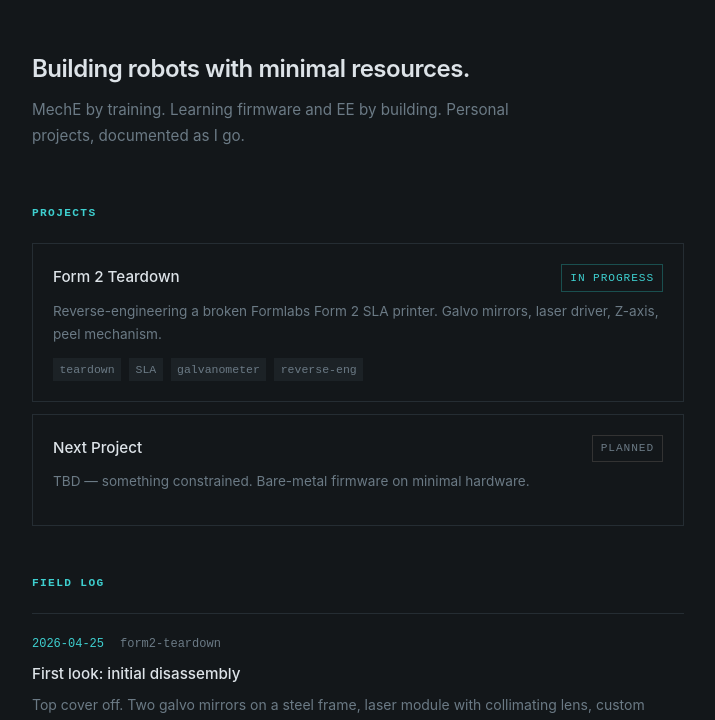
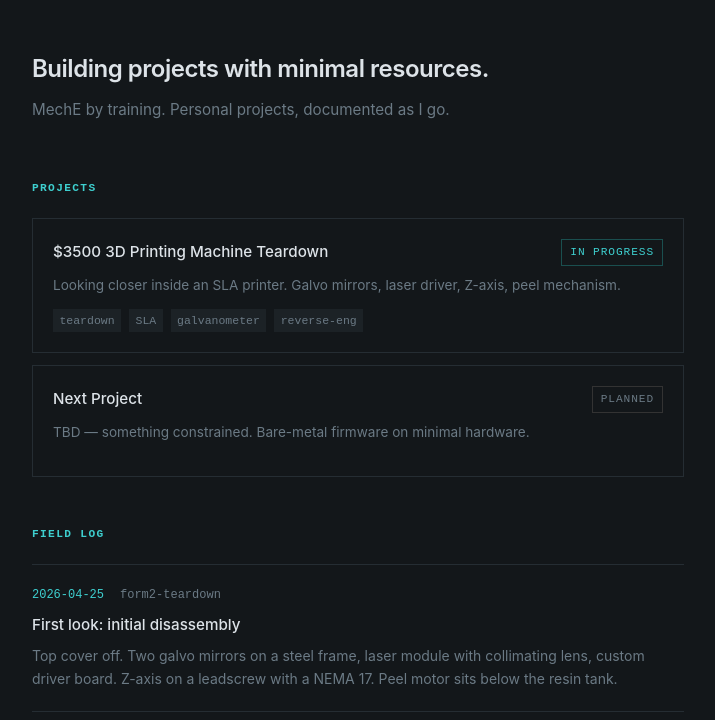
Before and after one commit to eigeneddie/hacks_and_arts, a plain HTML site: page index.html in a window 1280 px wide. Shown: the part 67-787 px from the top of the page, without its empty margins (282-997 px from the left). Drawn offline with Linux system fonts and the light colour scheme.

Commit message:
little fix

```diff
--- a/index.html
+++ b/index.html
@@ -44,10 +44,10 @@
   <section class="hero">
     <!-- The intro section at the top of the page -->
 
-    <h1>Building robots with minimal resources.</h1>
+    <h1>Building projects with minimal resources.</h1>
     <!-- h1 = the most important heading on the page. Only use one per page -->
 
-    <p>MechE by training. Learning firmware and EE by building. Personal projects, documented as I go.</p>
+    <p>MechE by training. Personal projects, documented as I go.</p>
     <!-- <p> = paragraph. Plain body text -->
   </section>
 
@@ -62,12 +62,12 @@
 
       <div class="project-top">
         <!-- Row inside the card: project name on the left, status badge on the right -->
-        <span class="project-name">Form 2 Teardown</span>
+        <span class="project-name">$3500 3D Printing Machine Teardown</span>
         <span class="project-status">IN PROGRESS</span>
         <!-- class="project-status" styles the badge. No extra class = active/teal style -->
       </div>
 
-      <p class="project-desc">Reverse-engineering a broken Formlabs Form 2 SLA printer. Galvo mirrors, laser driver, Z-axis, peel mechanism.</p>
+      <p class="project-desc">Looking closer inside an SLA printer. Galvo mirrors, laser driver, Z-axis, peel mechanism.</p>
 
       <div class="project-tags">
         <!-- Row of keyword tags. Each <span> is one tag -->
```
